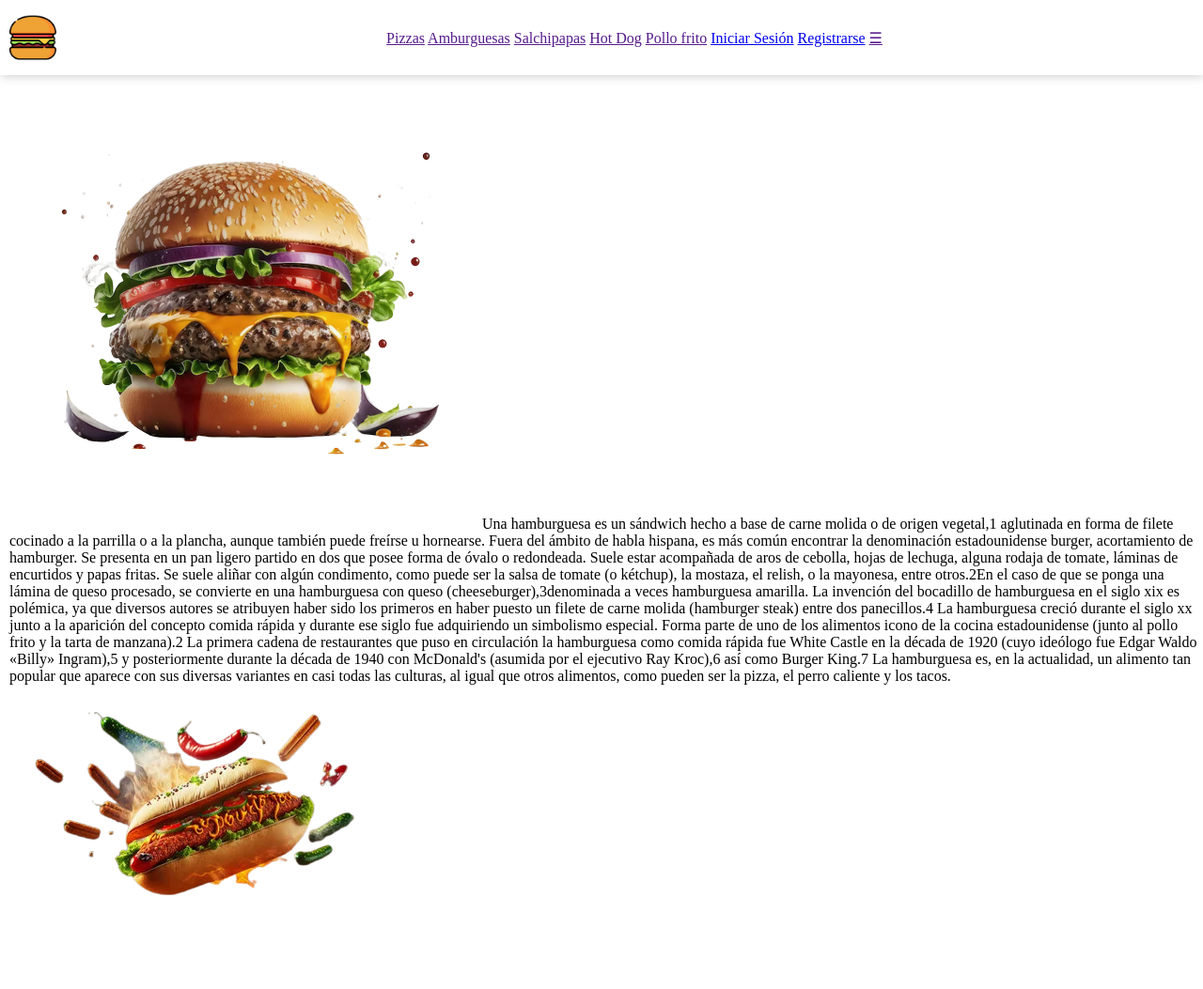
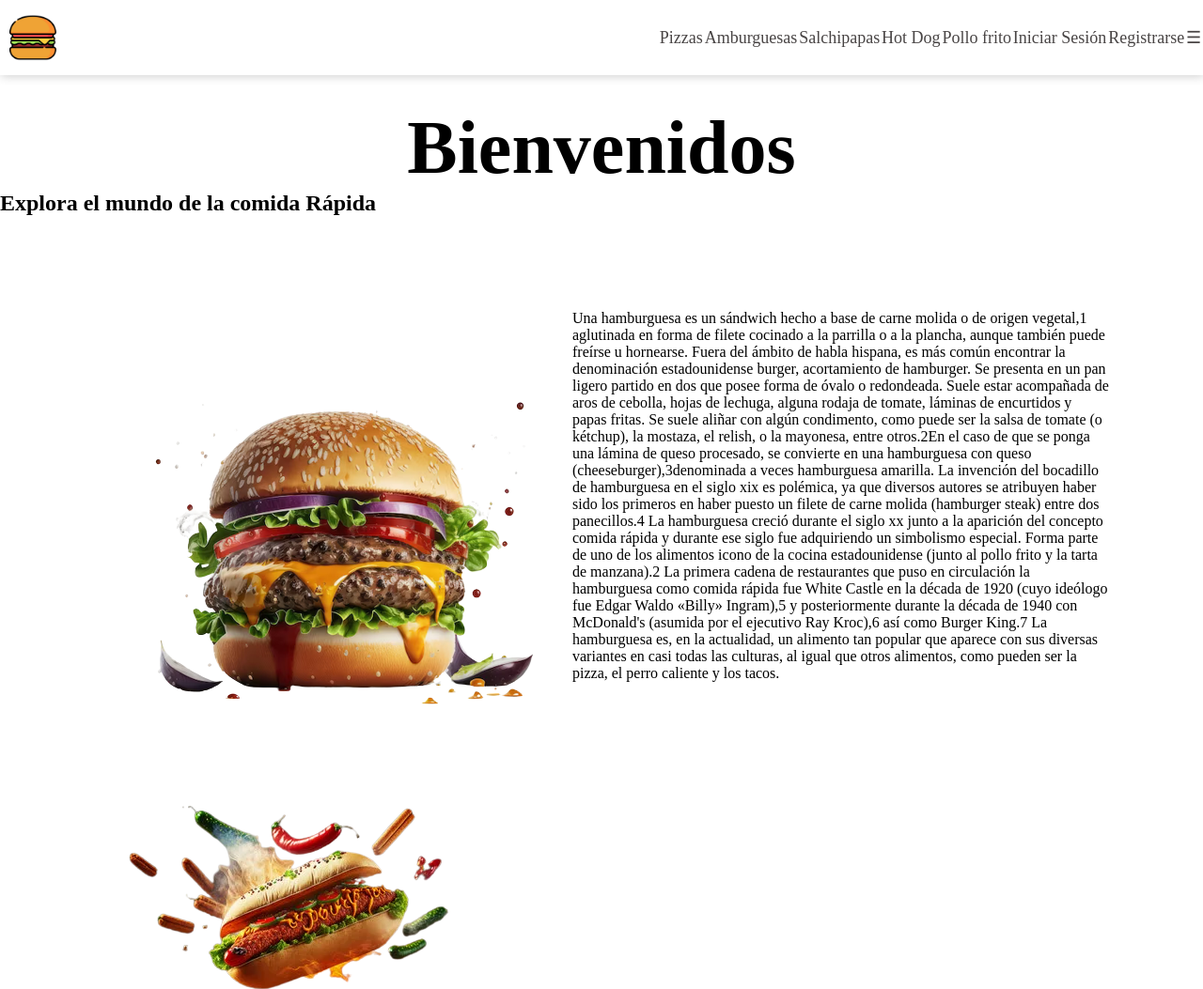
Before and after one commit to gambitofd34/pagina, a plain HTML site: page pagina/index.html in a window 1280 px wide. Shown: the whole page at 94% size. Drawn offline with Linux system fonts and the light colour scheme; a script that the page names is missing; a web font is replaced by a local one.

Commit message:
update style

```diff
--- a/pagina/css/style.css
+++ b/pagina/css/style.css
@@ -1,82 +1,108 @@
-.contenedor { /* Seleccionamos todos los elementos dentro del contenedor */
-   /* Establecemos que el ancho del contenedor sea el 90% del ancho de su contenedor padre */
-   width: 90%;
-   /* Establecemos que el ancho máximo del contenedor sea de 1400px */
-   max-width: 1400px;
-   /* Centramos el contenedor horizontalmente dentro de su contenedor padre */
-   margin: auto;
-   /* Ocultamos cualquier contenido que sobresalga del ancho del contenedor */
-   overflow: hidden;
-}
+/* Fuentes. */
+@import url('https://fonts.googleapis.com/css2?family=IM+Fell+English:ital@0;1&display=swap');
 
-* { /* Establecemos que todos los elementos de la página no tengan margen y relleno */
+/* Ajustes Generales. */
+* {
+   /* Establecemos que todos los elementos de la página no tengan margen y relleno */
    margin: 0;
    padding: 0;
    /* Establecemos que el ancho y alto de los elementos incluyan tanto el contenido como el relleno y el borde del elemento */
    box-sizing: border-box;
 }
 
-nav {
+body,
+html {
+   width: 100%;
+}
+
+
+/* Barra de Navegación. */
+
+.nav {
    /* Establece el ancho de la barra de navegación en un 100% de la pantalla */
    width: 100%;
    /* Establece la altura de la barra de navegación en 80 píxeles */
    height: 80px;
    /* Establece el color de fondo de la barra de navegación en blanco */
-   background:#fff;
+   background: #fff;
    /* Establece una sombra en la barra de navegación */
-   box-shadow: 1px 1px 10px 0 rgba(0,0,0,.2);
+   box-shadow: 1px 1px 10px 0 rgba(0, 0, 0, .2);
    /* Establece la posición fija de la barra de navegación en la parte superior de la página */
    position: fixed;
    top: 0;
    /* Establece el índice de apilamiento de la barra de navegación */
-   z-index: 100;
- }
- /* Este código define una clase llamada ".nav" que se aplicará a un elemento HTML, por ejemplo, un elemento de navegación */
+   z-index: 10;
 
-.nav {
    /* Establece el valor de la propiedad "display" como "flex" para hacer que los elementos internos se ajusten de manera flexible */
    display: flex;
-   /* Establece la altura de la barra de navegación en 80 píxeles */
-   height: 80px;
-   /* Establece el ancho de la barra de navegación en un 100% de la pantalla */
-   width: 100%;
+
    /* Establece la alineación vertical del contenido en el centro */
    align-items: center;
-
-}
-
-.enlaces-header { /* Estilo para los enlaces del encabezado */
-   /* Establece el peso de la fuente en 300 (ligeramente delgado) */
-   font-weight: 300;
-   /* Centra horizontalmente el contenido del elemento */
-   margin: auto;
-
-}
-
-
-.nav .enlases-header a { /* Seleccionamos todos los elementos 'a' que estén dentro de la clase '.enlases-header' */
-   color: rgb(73, 69, 69);
-   margin-right: 10px; /* Establece un margen derecho de 20 píxeles entre los elementos a */
-   text-decoration: none; /* Elimina el subrayado del texto */
-   font-size: 18px; /* Establece el tamaño de fuente del texto a 18 píxeles */
-   font-weight: 300; /* Establece el grosor de la fuente a 300 (delgado) */
-   margin-left: 20px;
-   padding: 12px;
+   justify-content: start;
 
 }
 
 .logo-menu {
-    /* Seleccionamos todas las imágenes dentro del contenedor */
+   /* Seleccionamos todas las imágenes dentro del contenedor */
    /* Establecemos que el ancho de las imágenes sea de 50 píxeles */
    width: 50px;
    /* Establecemos que la altura de las imágenes sea de 50 píxeles */
    height: 50px;
    /* Este estilo hace que la imagen flote hacia la izquierda del contenedor y tenga un margen derecho de 10 píxeles */
+   margin: 10px;
+   margin-right: 50%;
+}
+
+.enlaces-header {
+   display: flex;
+   width: 100%;
+   justify-content: space-evenly;
+   align-items: center;
+}
+
+.enlaces-header a {
+   /* Seleccionamos todos los elementos 'a' que estén dentro de la clase '.enlases-header' */
+   color: rgb(73, 69, 69);
+
+   /* Establece un margen derecho de 20 píxeles entre los elementos a */
+   text-decoration: none;
+   /* Elimina el subrayado del texto */
+   font-size: 18px;
+   /* Establece el tamaño de fuente del texto a 18 píxeles */
+   font-weight: 300;
+
+   line-height: 20px;
+}
+
+
+/* Cabecera. */
+
+.header {
+   margin-top: 80px;
+}
+
+.header>h1 {
+   text-align: center;
+   font-size: 5rem;
+   padding-top: 2rem;
+   font-family: 'IM Fell English', serif;
+
+}
+
+/* Contenido del Documento. */
+.content {
+   margin: 100px;
+}
+
+article {
+   clear: both;
+}
+
+article img {
    float: left;
-   margin-left: 10px;
-   margin: 10px;
-   }
-   .imagenes{
-      float: right;
-  margin: 0 0 10px 10px;
-   }
+}
+
+.imagenes {
+
+   margin: 0 0 10px 10px;
+}
```
